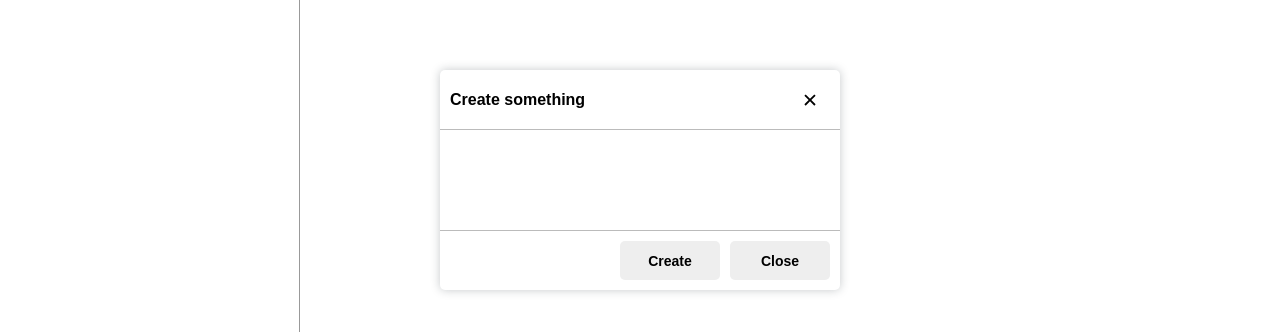
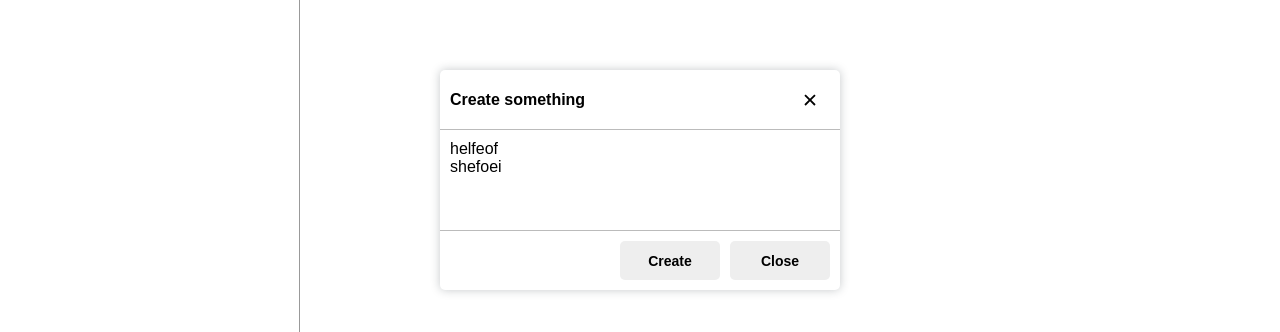
Before and after one commit to phanvohieunghia/web-practice-summer, a React (Vite) app: page / in a window 1280 px wide. Both pictures are taken after a click on the button "open". Shown: the part 220-552 px from the top of the page. Built offline with nearby package versions, Linux system fonts and the light colour scheme; no server answers.

Commit message:
fix: rename Modal file

```diff
--- a/package.json
+++ b/package.json
@@ -7,7 +7,8 @@
 		"dev": "vite",
 		"build": "vite build",
 		"lint": "eslint src --ext js,jsx --report-unused-disable-directives --max-warnings 0",
-		"preview": "vite preview"
+		"preview": "vite preview",
+		"format": "npx prettier --write \"src/**/*\""
 	},
 	"dependencies": {
 		"@reduxjs/toolkit": "^1.9.5",
--- a/src/component/modal/CreateSomething/index.jsx
+++ b/src/component/modal/CreateSomething/index.jsx
@@ -1,4 +1,4 @@
-import Modal from '@/component/modal';
+import Modal from '@/component/modal/ModalFrame';
 import { useDispatch } from 'react-redux';
 import { close } from '@/component/modal/store';
 
@@ -17,6 +17,7 @@ const CreateSomething = () => {
 				{ name: 'Close', onClick: closeModal },
 			]}>
 			<p> helfeof</p>
+			shefoei
 		</Modal>
 	);
 };
--- /dev/null
+++ b/src/component/modal/ModalFrame/index.jsx
@@ -0,0 +1,42 @@
+import { close } from '@/component/modal/store';
+import clsx from 'clsx';
+import { IoCloseSharp } from 'react-icons/io5';
+import { useDispatch } from 'react-redux';
+import './style.scss';
+
+const ModalFrame = (props) => {
+	const { width = 400, title = '', action, children } = props;
+
+	const dispatch = useDispatch();
+
+	const handleClose = () => {
+		dispatch(close());
+	};
+
+	return (
+		<div className="wrap-modal">
+			<div className="modal" style={{ width: width }}>
+				<div className="modal-header">
+					<span>{title}</span>
+					<button className="icon" onClick={handleClose}>
+						<IoCloseSharp className="_icon" />
+					</button>
+				</div>
+				<div className={clsx('modal-body', !action && 'empty')}>{children}</div>
+				{action && (
+					<div className="modal-footer">
+						{action.map((_, i) => {
+							return (
+								<button key={i} onClick={_.onClick}>
+									{_.name}
+								</button>
+							);
+						})}
+					</div>
+				)}
+			</div>
+		</div>
+	);
+};
+
+export default ModalFrame;
--- a/src/component/modal/RootModal.jsx
+++ /dev/null
@@ -1,17 +0,0 @@
-import { useSelector } from 'react-redux';
-import CreateSomething from './CreateSomething/index';
-
-const RootModal = () => {
-	const modal = useSelector((state) => state.modal);
-	console.log(modal);
-
-	const modalType = {
-		CreateSomething,
-	};
-
-	const ModalComponent = modalType[modal.type];
-
-	return <>{modal.active && <ModalComponent />}</>;
-};
-
-export default RootModal;
--- a/src/component/modal/index.jsx
+++ b/src/component/modal/index.jsx
@@ -1,42 +1,16 @@
-import { close } from '@/component/modal/store';
-import clsx from 'clsx';
-import { IoCloseSharp } from 'react-icons/io5';
-import { useDispatch } from 'react-redux';
-import './style.scss';
+import { useSelector } from 'react-redux';
+import CreateSomething from './CreateSomething/index';
 
-const Modal = (props) => {
-	const { width = 400, title = '', action, Children } = props;
+const Modal = () => {
+	const modal = useSelector((state) => state.modal);
 
-	const dispatch = useDispatch();
-
-	const handleClose = () => {
-		dispatch(close());
+	const ModalTypes = {
+		CreateSomething,
 	};
 
-	return (
-		<div className="wrap-modal">
-			<div className="modal" style={{ width: width }}>
-				<div className="modal-header">
-					<span>{title}</span>
-					<button className="icon" onClick={handleClose}>
-						<IoCloseSharp className="_icon" />
-					</button>
-				</div>
-				<div className={clsx('modal-body', !action && 'empty')}>{Children}</div>
-				{action && (
-					<div className="modal-footer">
-						{action.map((_, i) => {
-							return (
-								<button key={i} onClick={_.onClick}>
-									{_.name}
-								</button>
-							);
-						})}
-					</div>
-				)}
-			</div>
-		</div>
-	);
+	const ModalType = ModalTypes[modal.type];
+
+	return modal.active && <ModalType />;
 };
 
 export default Modal;
--- a/src/page/layout/main/index.jsx
+++ b/src/page/layout/main/index.jsx
@@ -2,7 +2,7 @@ import { useMemo } from 'react';
 import LeftMenu from '@/component/leftMenu';
 import './style.scss';
 import { Outlet } from 'react-router-dom';
-import RootModal from '@/component/modal/RootModal';
+import Modal from '@/component/modal';
 
 export const MainLayout = () => {
 	const data = useMemo(
@@ -24,7 +24,7 @@ export const MainLayout = () => {
 					<Outlet />
 				</div>
 			</div>
-			<RootModal />
+			<Modal />
 		</>
 	);
 };
```
Also changed, not shown: src/component/modal/ModalFrame/style.scss (renamed from src/component/modal/style.scss).
